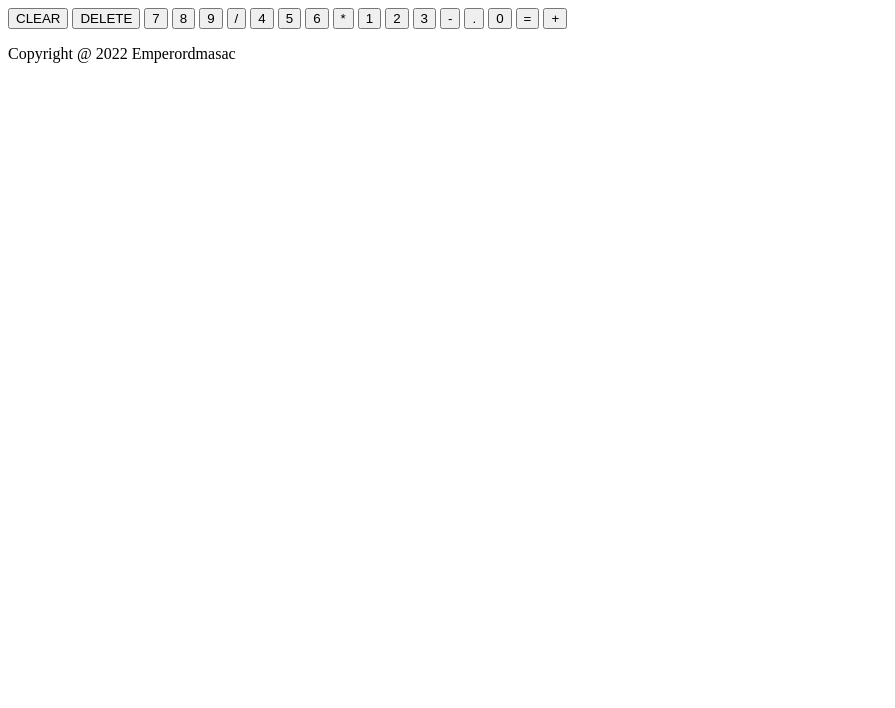
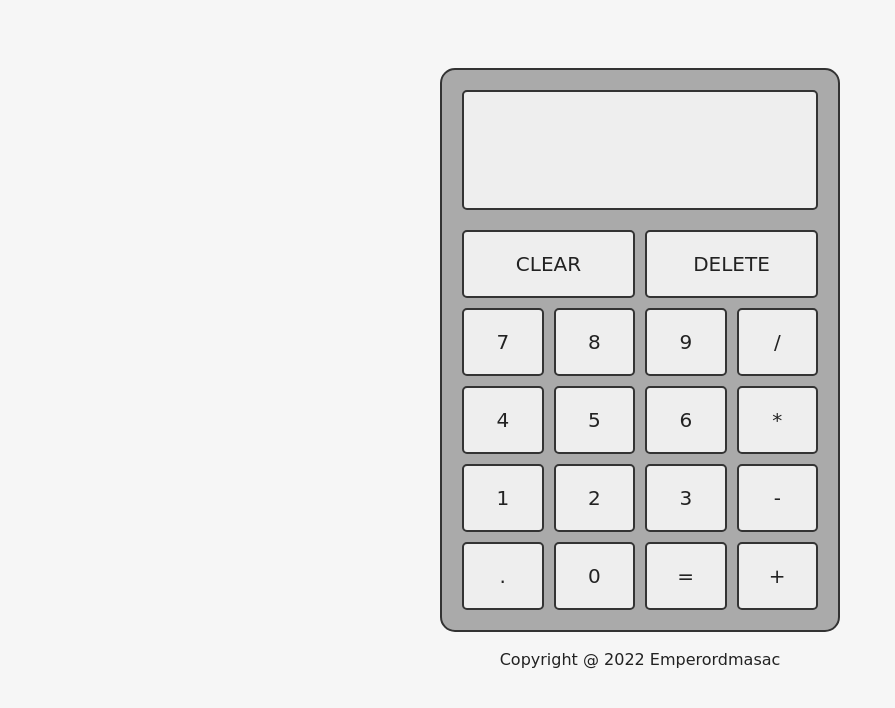
Before and after one commit to Emperordmasac/calculator, a plain HTML site: page index.html in a window 1280 px wide. Shown: the whole page, without its empty margins (0-895 px from the left). Drawn offline with Linux system fonts and the light colour scheme; a web font is replaced by a local one.

Commit message:
working on the UI

```diff
--- a/index.html
+++ b/index.html
@@ -4,6 +4,7 @@
     <meta charset="UTF-8">
     <meta http-equiv="X-UA-Compatible" content="IE=edge">
     <meta name="viewport" content="width=device-width, initial-scale=1.0">
+    <link href="https://fonts.googleapis.com/css2?family=Lacquer&display=swap" rel="stylesheet">
     <link rel="stylesheet" href="./styles/style.css">
     <title>CALCULATOR</title>
 </head>
@@ -12,7 +13,7 @@
     <div class="main">
         <div class="main__calculator">
             <!-- calculator screen -->
-            <div class="main__screen">
+            <div class="screen">
                 <div id="sub__screen" class="sub__screen"></div>
                 <div id="main__screen" class="main__screen"></div>
             </div>
@@ -20,8 +21,8 @@
             <!-- calculator buttons -->
             <div class="main__buttons">
                  <!-- clear and delete buttons -->
-                <button id="clear__btn" class="btn">CLEAR</button>
-                <button id="del__btn" class="btn">DELETE</button>
+                <button id="clear__btn" class="btn span-2">CLEAR</button>
+                <button id="del__btn" class="btn span-2">DELETE</button>
                 <!-- operands and operator buttons -->
                 <button class="btn" data-number onclick="this,blur();">7</button>
                 <button class="btn" data-number onclick="this,blur();">8</button>
--- a/styles/style.css
+++ b/styles/style.css
@@ -0,0 +1,121 @@
+/* COLOR VARIABLES */
+:root {
+    --background: #f6f6f6;
+    --font: #222;
+    --border: #333;
+    --screen: #eee;
+    --calculator: #aaa;
+    --btn: #eee;
+    --btn-hover: #ddd;
+    --btn-active: #ccc;
+    --btn-red: #faa;
+    --btn-red-hover: #e99;
+    --btn-red-active: #d88;
+    --btn-blue: #aaf;
+    --btn-blue-hover: #99e;
+    --btn-blue-active: #88d;
+}
+
+*,
+*::before,
+*::after {
+    padding: 0;
+    margin: 0;
+    box-sizing: border-box;
+}
+
+html {
+    min-height: 100%;
+    position: relative;
+}
+
+body {
+    display: flex;
+    flex-direction: column;
+    align-items: center;
+    justify-content: center;
+    background-color: var(--background);
+    color: var(--font);
+    font-family: 'Lacquer', cursive;
+
+    margin-bottom: 100px;
+}
+
+/* general styles for button */
+button {
+    border: none;
+    cursor: pointer;
+    outline: none;
+    color: inherit;
+    font-family: inherit;
+    font-size: inherit;
+}
+
+
+/* main */
+.main {
+    display: flex;
+    align-items: center;
+    justify-content: center;
+    margin-top: 50px;
+    padding: 10px;
+
+    min-height: 500px;
+    height: 75vh;
+}
+
+.main__calculator {
+    border: 2px var(--border) solid;
+    padding: 20px;
+    background-color: var(--calculator);
+    border-radius: 15px;
+    width: 400px;
+}
+
+.screen {
+    padding: 10px 20px;
+    border: 2px var(--border) solid;
+    background-color: var(--screen);
+    margin-bottom: 20px;
+    border-radius: 5px;
+    text-align: right;
+
+    word-wrap: break-word;
+    word-break: break-all;
+}
+
+.sub__screen {
+    min-height: 32px;
+    font-size: 20px;
+}
+
+.main__screen {
+    min-height: 64px;
+    font-size: 40px;
+}
+
+.main__buttons {
+    display: grid;
+    grid-template-columns: repeat(4, 1fr);
+    grid-gap: 10px;
+}
+
+.span-2 {
+    grid-column: span 2;
+}
+
+.btn {
+    padding: 20px;
+    border: 2px var(--border) solid;
+    border-radius: 5px;
+    font-size: 20px;
+    background-color: var(--btn);
+}
+
+/* wawwu */
+/* Disables input spinners in calc screen */
+input[type='number']::-webkit-inner-spin-button,
+input[type='number']::-webkit-outer-spin-button {
+  -webkit-appearance: none;
+  margin: 0;
+}
```
